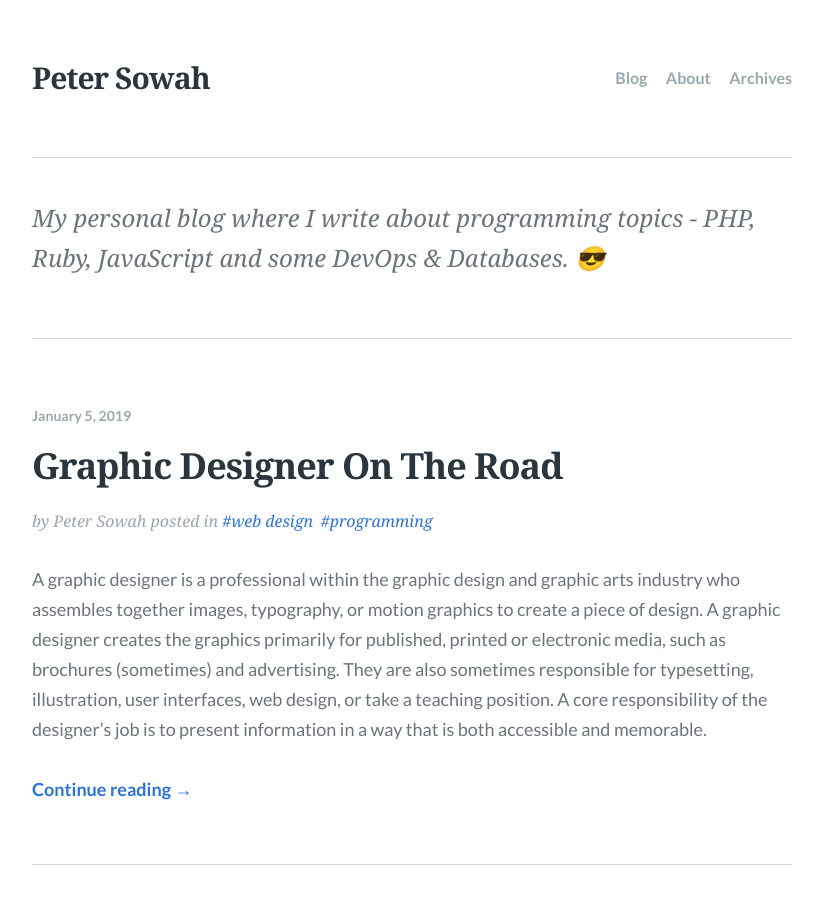
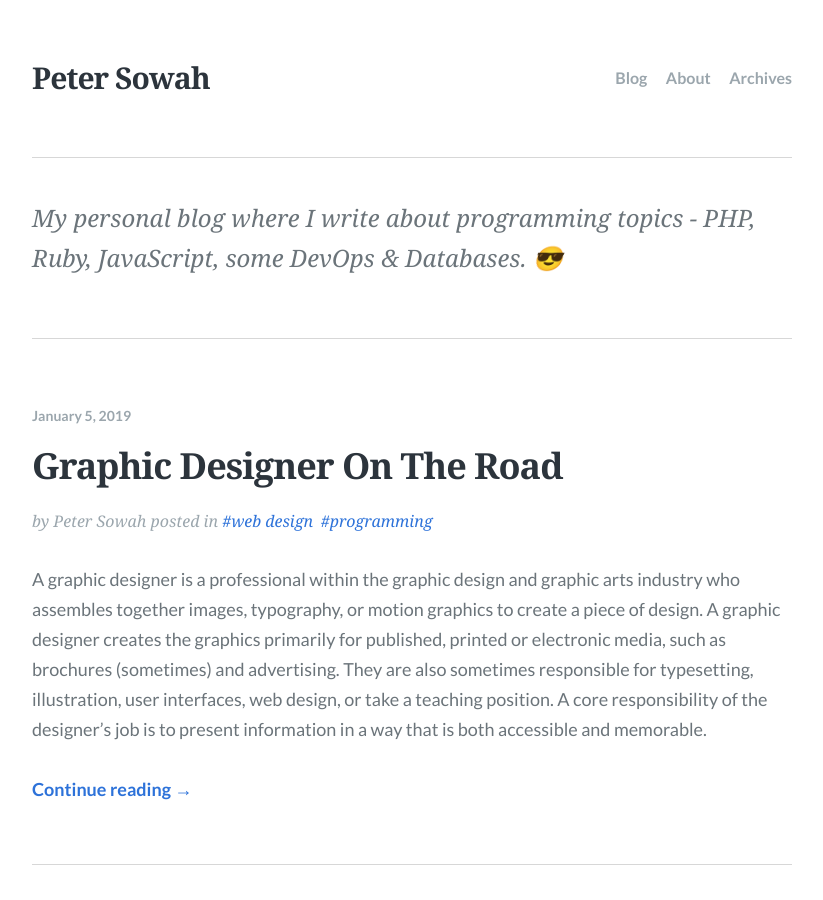
Before and after one commit to petersowah/blog, a Jekyll site: the page built from index.html, in a window 1280 px wide and 900 px high. Shown: the whole window, without its empty margins (228-1051 px from the left). Built offline with Jekyll 4.4.1, drawn with Linux system fonts in a browser that asks for light colours; some web fonts are replaced; the list of posts is cut into pages by our own code.

```diff
--- a/_config.yml
+++ b/_config.yml
@@ -9,7 +9,7 @@
 title: "Peter Sowah"
 
 # A description of your site for social meta tag, search engines, and feed.xml
-description: "My personal blog where I write about programming topics - PHP, Ruby, JavaScript and some DevOps & Databases. &#128526"
+description: "My personal blog where I write about programming topics - PHP, Ruby, JavaScript, some DevOps & Databases. &#128526"
 
 # The subpath of your site, e.g. /blog, for generating urls
 baseurl:
@@ -29,7 +29,7 @@ navigation:
 #  url: https://github.com/JustGoodThemes/Scriptor-Jekyll-Theme
 
 # The shortname for your Disqus site to enable comments.
-disqus: peter_sowah
+disqus: petersowah-dev
 
 # Author information - author info at the bottom of the post
 author_name: "Peter Sowah"
```
